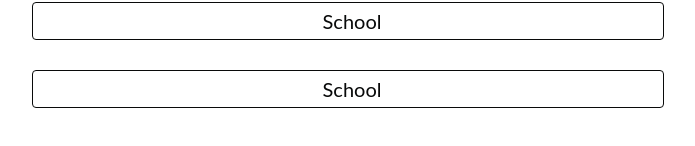
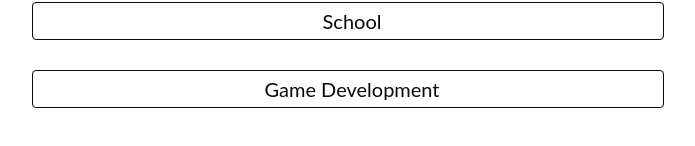
Before and after one commit to TomRR/ReadMe-Pictures, a plain HTML site: page index.html in a window 1280 px wide. Shown: the part 188-334 px from the top of the page, without its empty margins (292-987 px from the left). Drawn offline with Linux system fonts and the light colour scheme.

Commit message:
update tictactoe images

```diff
--- a/index.html
+++ b/index.html
@@ -11,7 +11,7 @@
 <body>
     <div class="container service-container">
         <div class="link"><a href="school/school_menu.html">School</a></div>
-        <div class="link"><a href="game-dev/game-dev_menu.html">School</a></div>
+        <div class="link"><a href="game-dev/game-dev_menu.html">Game Development</a></div>
     </div>
 </body>
 </html>
```
